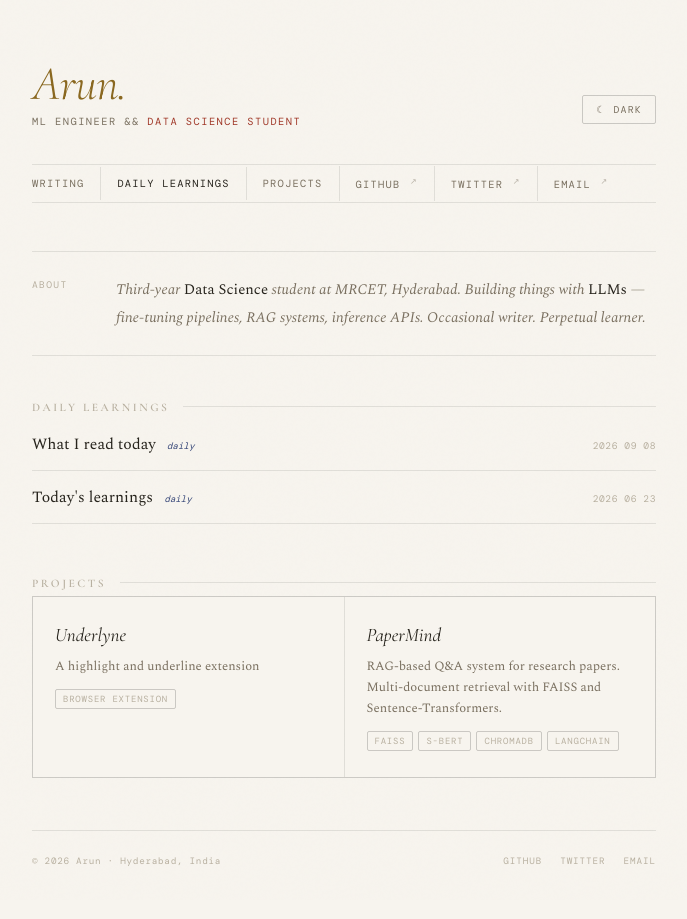
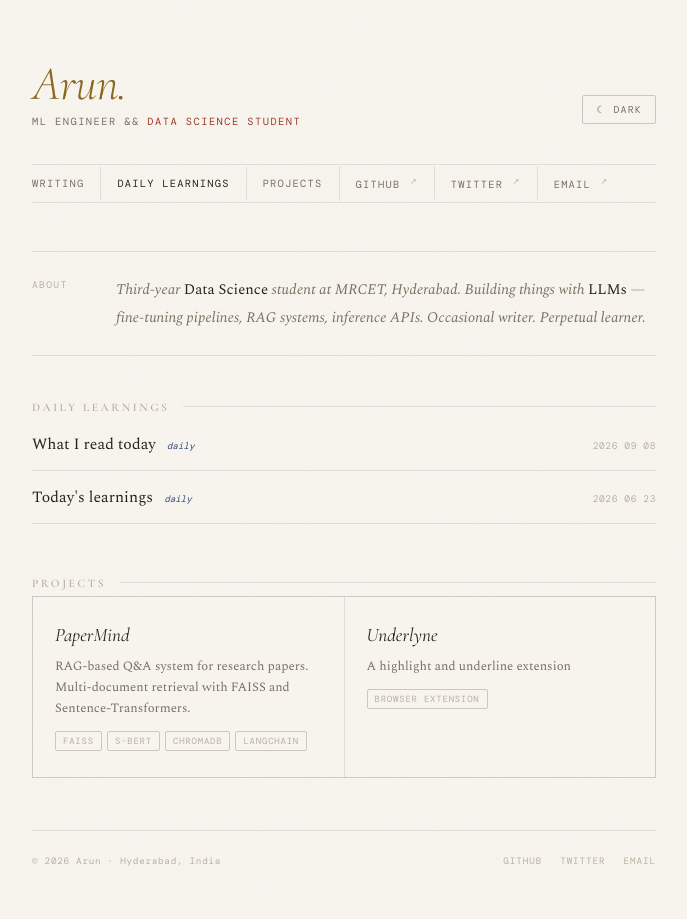
Before and after one commit to Arun2565/Arun2565.github.io, a Jekyll site: the page built from index.html, in a window 1280 px wide. Shown: the whole page, without its empty margins (296-983 px from the left). Built offline with Jekyll 4.4.1, drawn with Linux system fonts in a browser that asks for light colours; some web fonts are replaced.

Commit message:
Reorder projects: PaperMind first, Underlyne second

```diff
--- a/index.html
+++ b/index.html
@@ -39,15 +39,6 @@ layout: default
   </div>
 
   <div class="proj-grid">
-    <a class="proj-card" href="https://github.com/Arun2565/Underlyne" target="_blank">
-      <div class="proj-arrow">↗</div>
-      <div class="proj-name">Underlyne</div>
-      <div class="proj-desc">A highlight and underline extension</div>
-      <div class="proj-stack">
-        <span class="stack-pill">Browser Extension</span>
-      </div>
-    </a>
-
     <a class="proj-card" href="https://github.com/Arun2565" target="_blank">
       <div class="proj-arrow">↗</div>
       <div class="proj-name">PaperMind</div>
@@ -59,5 +50,14 @@ layout: default
         <span class="stack-pill">LangChain</span>
       </div>
     </a>
+
+    <a class="proj-card" href="https://github.com/Arun2565/Underlyne" target="_blank">
+      <div class="proj-arrow">↗</div>
+      <div class="proj-name">Underlyne</div>
+      <div class="proj-desc">A highlight and underline extension</div>
+      <div class="proj-stack">
+        <span class="stack-pill">Browser Extension</span>
+      </div>
+    </a>
   </div>
 </div>
```
